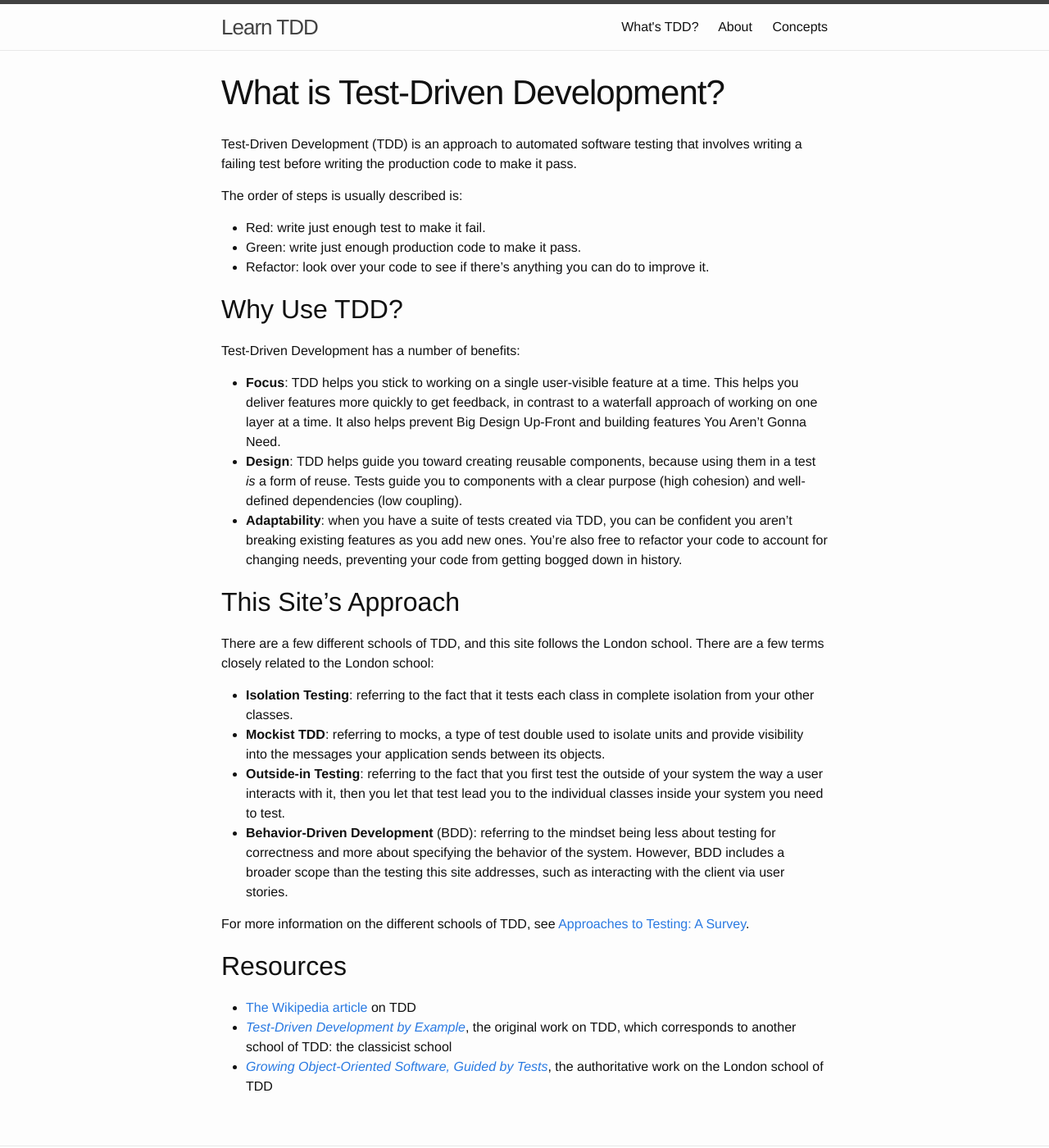
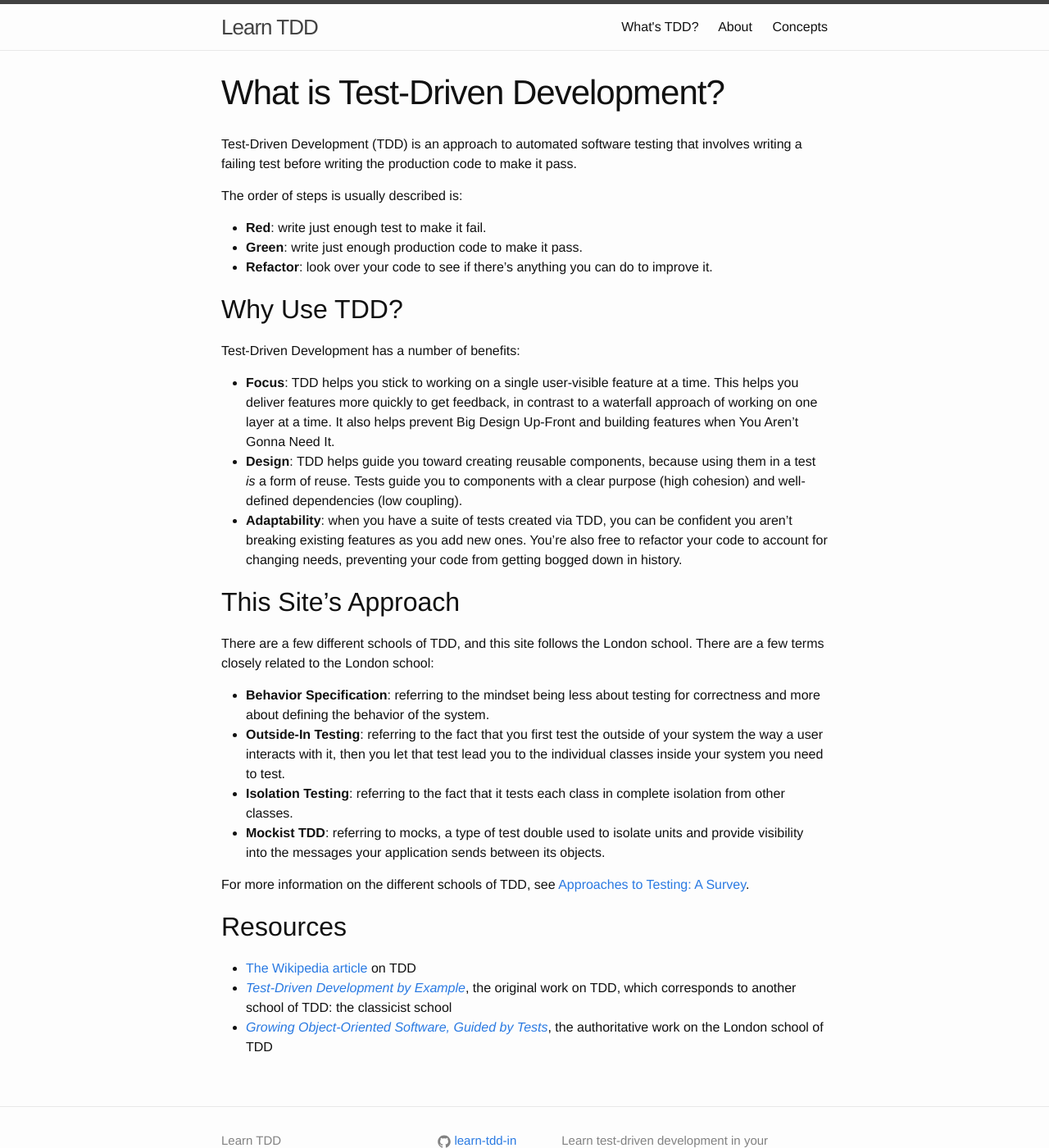
Before and after one commit to learn-tdd-in/learntdd.in, a Jekyll site: the page built from what-is-tdd.md, in a window 1280 px wide and 1400 px high. Shown: the whole window at 82% size. Built offline with Jekyll 4.4.1, drawn with Linux system fonts in a browser that asks for light colours.

Commit message:
Behavior specification wording

```diff
--- a/what-is-tdd.md
+++ b/what-is-tdd.md
@@ -6,15 +6,15 @@
 
 The order of steps is usually described is:
 
-* Red: write just enough test to make it fail.
-* Green: write just enough production code to make it pass.
-* Refactor: look over your code to see if there's anything you can do to improve it.
+* **Red**: write just enough test to make it fail.
+* **Green**: write just enough production code to make it pass.
+* **Refactor**: look over your code to see if there's anything you can do to improve it.
 
 ## Why Use TDD?
 
 Test-Driven Development has a number of benefits:
 
-- **Focus**: TDD helps you stick to working on a single user-visible feature at a time. This helps you deliver features more quickly to get feedback, in contrast to a waterfall approach of working on one layer at a time. It also helps prevent Big Design Up-Front and building features You Aren't Gonna Need.
+- **Focus**: TDD helps you stick to working on a single user-visible feature at a time. This helps you deliver features more quickly to get feedback, in contrast to a waterfall approach of working on one layer at a time. It also helps prevent Big Design Up-Front and building features when You Aren't Gonna Need It.
 - **Design**: TDD helps guide you toward creating reusable components, because using them in a test *is* a form of reuse. Tests guide you to components with a clear purpose (high cohesion) and well-defined dependencies (low coupling).
 - **Adaptability**: when you have a suite of tests created via TDD, you can be confident you aren't breaking existing features as you add new ones. You're also free to refactor your code to account for changing needs, preventing your code from getting bogged down in history.
 
@@ -22,10 +22,10 @@
 
 There are a few different schools of TDD, and this site follows the London school. There are a few terms closely related to the London school:
 
-- **Isolation Testing**: referring to the fact that it tests each class in complete isolation from your other classes.
+- **Behavior Specification**: referring to the mindset being less about testing for correctness and more about defining the behavior of the system.
+- **Outside-In Testing**: referring to the fact that you first test the outside of your system the way a user interacts with it, then you let that test lead you to the individual classes inside your system you need to test.
+- **Isolation Testing**: referring to the fact that it tests each class in complete isolation from other classes.
 - **Mockist TDD**: referring to mocks, a type of test double used to isolate units and provide visibility into the messages your application sends between its objects.
-- **Outside-in Testing**: referring to the fact that you first test the outside of your system the way a user interacts with it, then you let that test lead you to the individual classes inside your system you need to test.
-- **Behavior-Driven Development** (BDD): referring to the mindset being less about testing for correctness and more about specifying the behavior of the system. However, BDD includes a broader scope than the testing this site addresses, such as interacting with the client via user stories.
 
 For more information on the different schools of TDD, see [Approaches to Testing: A Survey](http://codingitwrong.com/2016/02/08/approaches-to-testing-a-survey.html).
 
```
